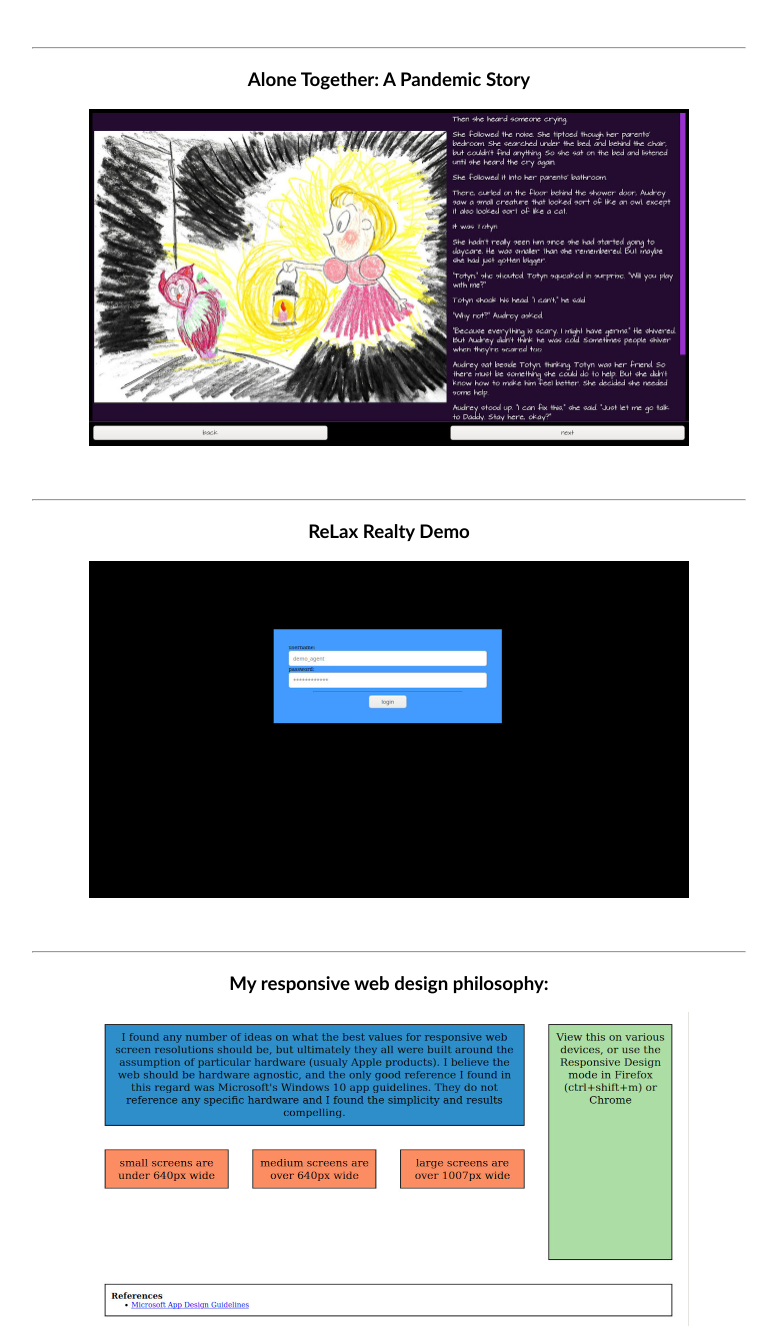
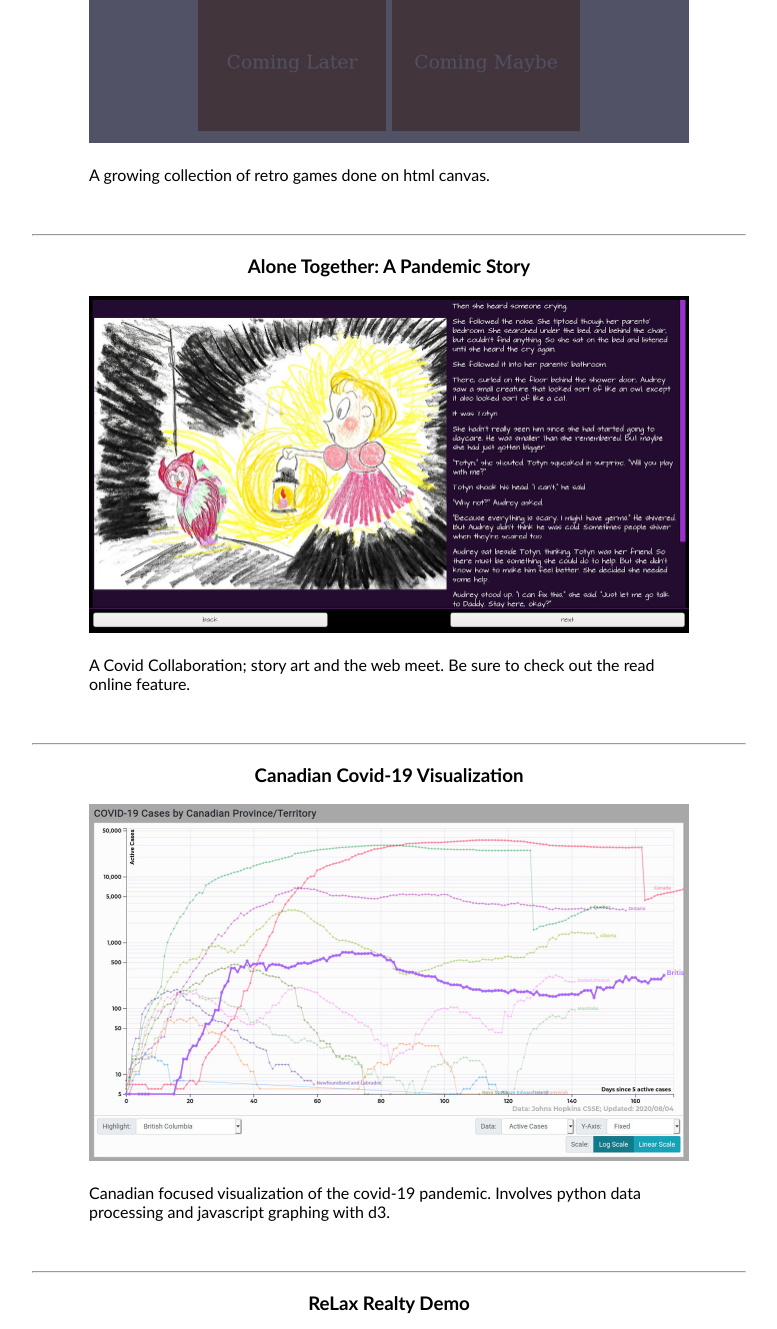
Before and after one commit to esklarski/esklarski.github.io, a plain HTML site: page samplePages.html in a window 1280 px wide. Shown: the part 712-2041 px from the top of the page, without its empty margins (252-1029 px from the left). Drawn offline with Linux system fonts and the light colour scheme.

Commit message:
add new sample page 'the Cannibal Arcade'

```diff
--- a/samplePages.html
+++ b/samplePages.html
@@ -24,26 +24,37 @@
 
         <div id="pageBody">
             <p class="centered">Here are a few examples of my works so far, click the image to visit the site.</p>
+            <p class="centered">To see more of my work you can head over to my <a href="https://github.com/esklarski" target="_blank">Github page</a>.</p>
+
+            <hr>
+
+            <h3><p>Cannibal Arcade</p></h3>
+            <a href="https://esklarski.github.io/CannibalArcade/" target="_blank"><img src="img/CannibalArcade.jpg" alt="Cannibal Arcade"></a>
+            <p>A growing collection of retro games done on html canvas.</p>
+
+            <hr>
+
+            <h3><p>Alone Together: A Pandemic Story</p></h3>
+            <a href="https://totynsplace.github.io/AloneTogether/" target="_blank"><img src="img/alonetogether.jpg" alt="Alone Together"></a>
+            <p>A Covid Collaboration; story art and the web meet. Be sure to check out the read online feature.</p>
 
             <hr>
 
             <h3><p>Canadian Covid-19 Visualization</p></h3>
             <a href="https://esklarski.github.io/canada.covid19/" target="_blank"><img src="img/canada.covid19.jpg" alt="Canadain Covid-19 Visualization"></a>
-
-            <hr>
-
-            <h3><p>Alone Together: A Pandemic Story</p></h3>
-            <a href="https://totynsplace.github.io/AloneTogether/" target="_blank"><img src="img/alonetogether.jpg" alt="Alone Together"></a>
+            <p>Canadian focused visualization of the covid-19 pandemic. Involves python data processing and javascript graphing with d3.</p>
 
             <hr>
 
             <h3><p>ReLax Realty Demo</p></h3>
             <a href="https://esklarski.github.io/relaxrealty.demo/" target="_blank"><img src="img/ReLaxRealty.jpg" alt="Alone Together"></a>
+            <p>A sample implementation of a proposed application for a class project. A responsive javascript site that mocks a database to demonstrate functionality. Click 'login' to try it out.</p>
 
             <hr>
 
-            <h3><p>My responsive web design philosophy:</p></h3>
+            <h3><p>A responsive web design philosophy:</p></h3>
             <a href="samplePages/responsive-web.html" target="_blank"><img src="img/responsiveWebPhilosophy.jpg" alt="responsive web philosophy"></a>
+            <p>A very simple implementation of a responsive web design.</p>
 
             <!-- <hr>
 
```
Also changed, not shown: img/CannibalArcade.jpg (added).
